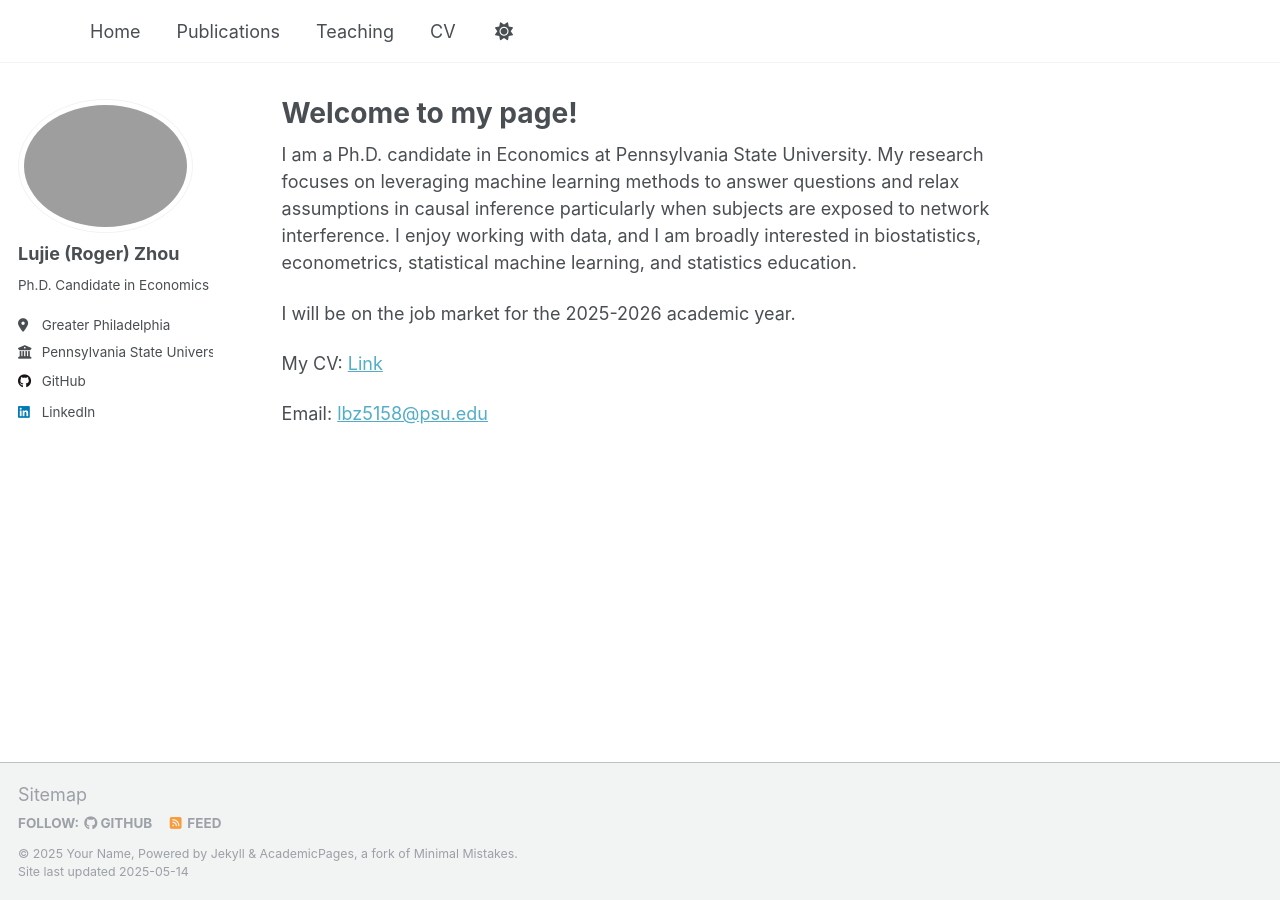
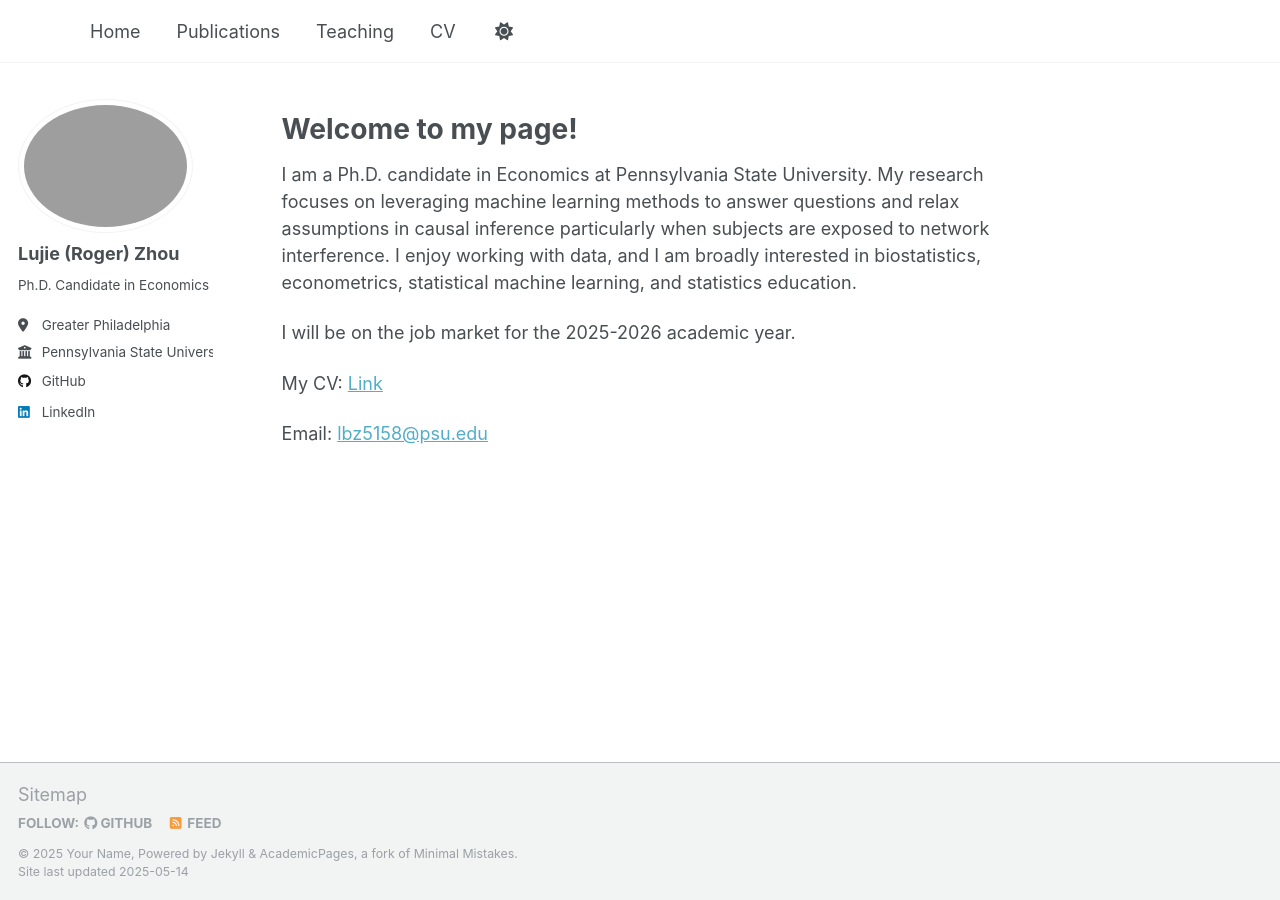
Before and after one commit to lbz5158/lujiezhou.github.io, a Jekyll site: the page built from _pages/about.md, in a window 1280 px wide. Built offline with Jekyll 4.4.1, drawn with Linux system fonts in a browser that asks for light colours.

```diff
--- a/_pages/about.md
+++ b/_pages/about.md
@@ -1,8 +1,10 @@
 ---
 permalink: /
-title: "Welcome to my page!"
+title: ""
 author_profile: true
 ---
+
+# Welcome to my page!
 
 I am a Ph.D. candidate in Economics at Pennsylvania State University. My research focuses on leveraging machine learning methods to answer questions and relax assumptions in causal inference particularly when subjects are exposed to network interference. I enjoy working with data, and I am broadly interested in biostatistics, econometrics, statistical machine learning, and statistics education.
 
```
